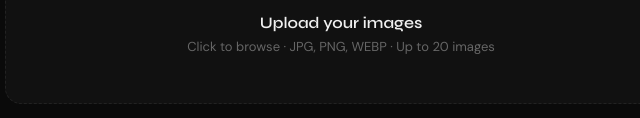
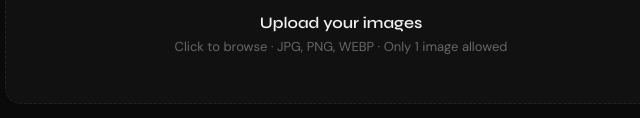
Before and after one commit to Rex-0431/Repository-name-pixelreel-Visibility-Public, a website: page index.html in a window 1280 px wide. Shown: the part 834-952 px from the top of the page, 299-939 px from the left. Drawn offline with Linux system fonts and the light colour scheme.

Commit message:
Update index.html

```diff
--- a/index.html
+++ b/index.html
@@ -763,7 +763,7 @@
     <div class="upload-zone" onclick="document.getElementById('fileInput').click()" id="dropZone">
       <div class="upload-icon">🖼</div>
       <h3>Upload your images</h3>
-      <p>Click to browse · JPG, PNG, WEBP · Up to 20 images</p>
+      <p>Click to browse · JPG, PNG, WEBP · Only 1 image allowed</p>
     </div>
     <input type="file" id="fileInput" multiple accept="image/*" style="display:none" onchange="handleFiles(this.files)">
     <div class="field">
```
